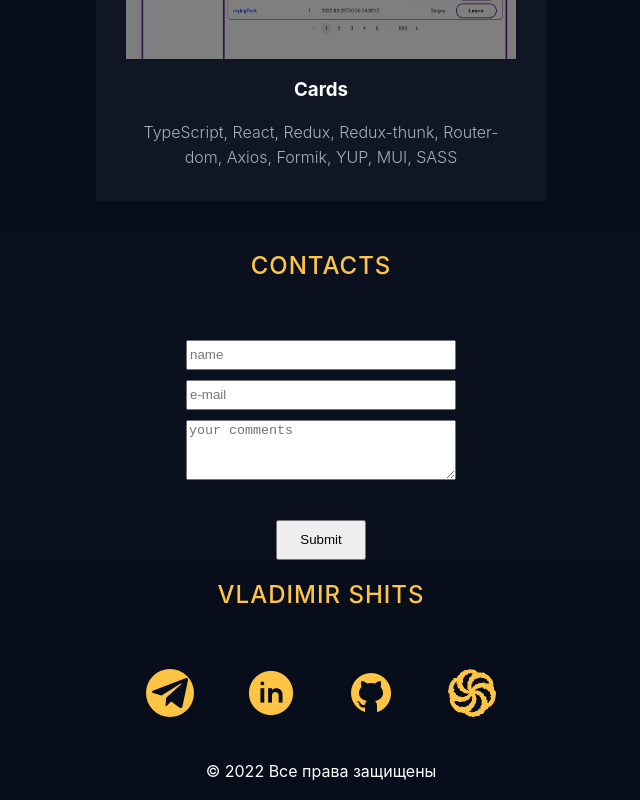
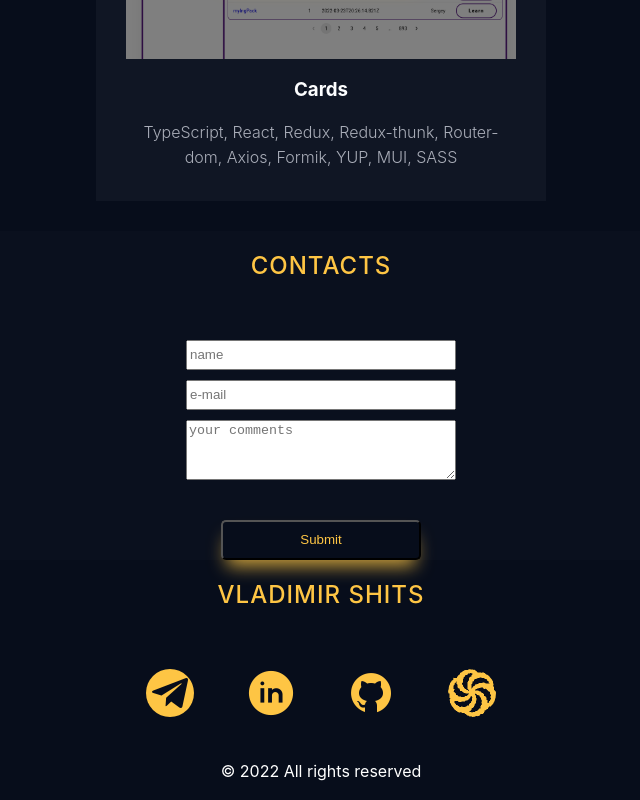
Before and after one commit to fabskrejt/portfolio, a React (Create React App) app: page / in a window 1280 px wide. Shown: the part 2537-3337 px from the top of the page, without its empty margins (319-959 px from the left). Built offline with nearby package versions, Linux system fonts and the light colour scheme.

Commit message:
added style from submit button

```diff
--- a/src/contacts/Contacts.module.css
+++ b/src/contacts/Contacts.module.css
@@ -1,29 +1,31 @@
-.contacts{
+.contacts {
     min-height: 40vh;
     background-color: #0a101e;
 }
-.container{
+
+.container {
     display: flex;
     flex-direction: column;
     justify-content: flex-start;
 }
 
-.contacts form{
+.contacts form {
     width: 270px;
     margin: 40px 0;
     display: flex;
     flex-direction: column;
 }
 
-.contacts input{
+.contacts input {
     min-height: 30px;
     margin-bottom: 10px;
 }
 
-.contacts textarea{
+.contacts textarea {
     min-height: 60px;
 }
-.contacts h2{
+
+.contacts h2 {
     font-size: 24px;
     font-weight: 500;
     text-transform: uppercase;
@@ -31,7 +33,21 @@
     letter-spacing: 1px;
 }
 
-button{
-    width: 90px;
+button {
+    width: 200px;
     height: 40px;
+    border-radius: 5px;
+    color: #fec544;
+    background-color: #070d1b;
+    text-align: center;
+    padding: 10px 0;
+    text-decoration: none;
+    box-shadow: 0 12px 18px -6px rgba(254, 197, 68, 0.8)
 }
+
+button:hover {
+    background-color: #fec544;
+    color: #070d1b;
+    box-shadow: none;
+    transition: 300ms;
+}
--- a/src/footer/Footer.module.css
+++ b/src/footer/Footer.module.css
@@ -1,4 +1,4 @@
-.footer{
+.footer {
     min-height: 30vh;
     display: flex;
     flex-direction: column;
@@ -7,20 +7,27 @@
     background-color: #070d1b;
     color: white;
 }
-.footerImgContainer{
+
+.footerImgContainer {
     display: flex;
     justify-content: space-between;
     flex-wrap: wrap;
     width: 350px;
     margin: 40px;
 }
-.footerImg img{
+
+.footerImg img {
     width: 48px;
     height: 48px;
     border-radius: 50%;
 }
 
-.footer h2{
+.footerImg:hover {
+    transform: scale(1.2, 1.2);
+    transition: 300ms;
+}
+
+.footer h2 {
     font-size: 24px;
     font-weight: 500;
     text-transform: uppercase;
--- a/src/footer/Footer.tsx
+++ b/src/footer/Footer.tsx
@@ -31,7 +31,7 @@ export const Footer = () => {
                     </a>
                 </div>
             </div>
-            <div> © 2022 Все права защищены</div>
+            <div> © 2022 All rights reserved</div>
         </div>
     )
 }
```
